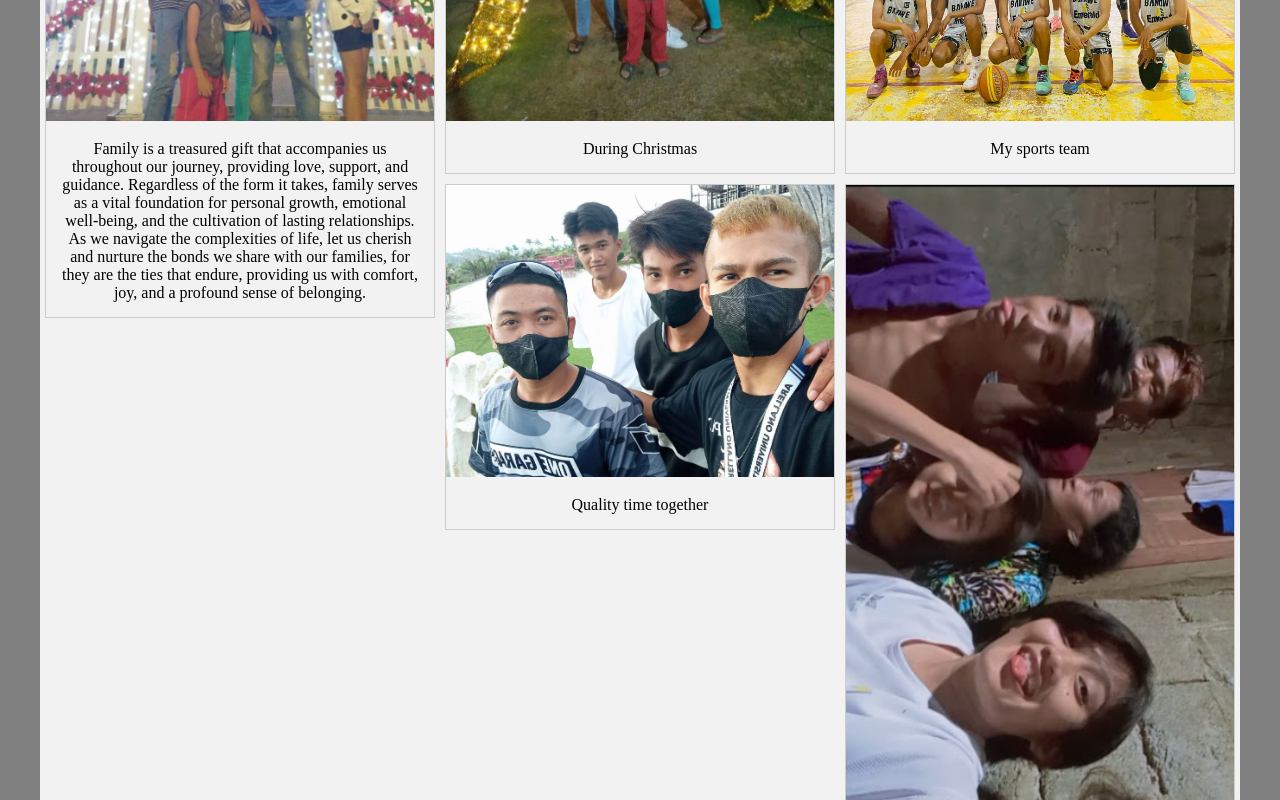
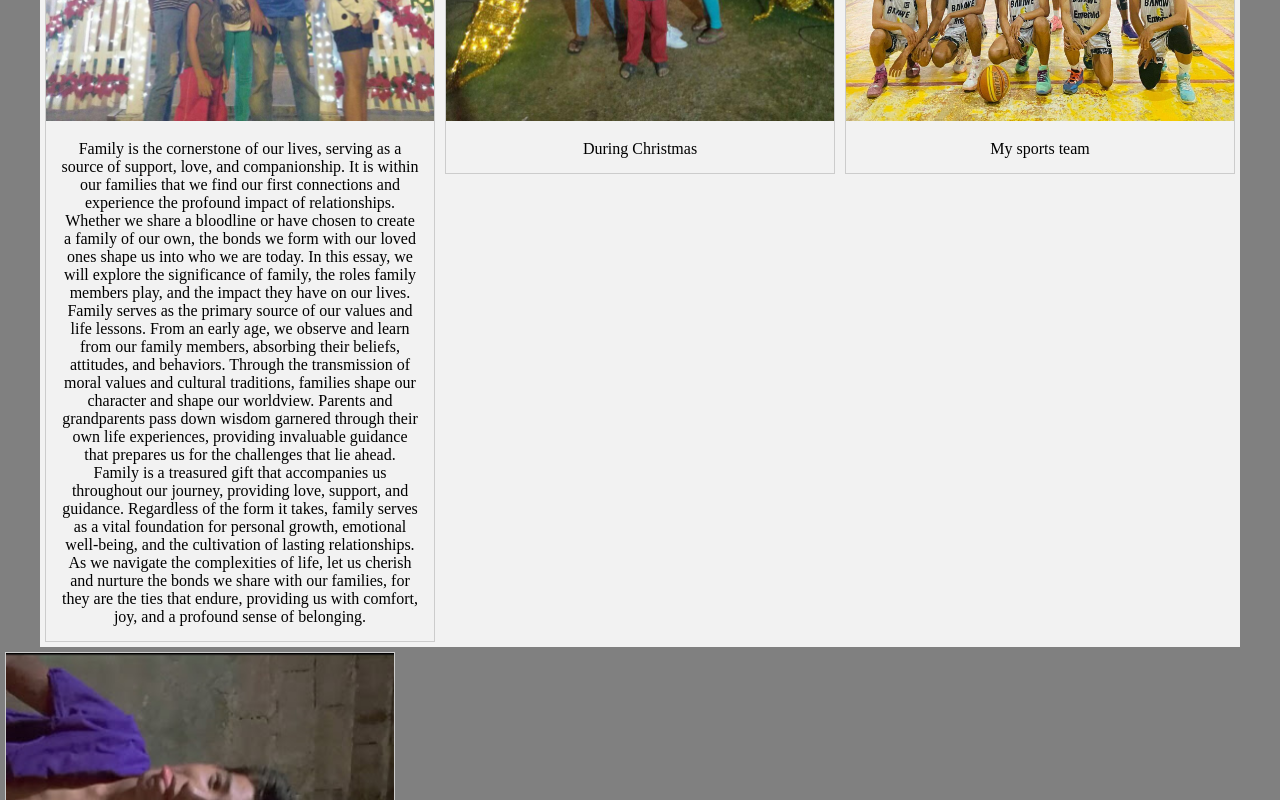
Before and after one commit to dayotphotos/Anthony, a plain HTML site: page index.html in a window 1280 px wide. Shown: the part 460-1260 px from the top of the page. Drawn offline with Linux system fonts and the light colour scheme.

Commit message:
Update index.html

```diff
--- a/index.html
+++ b/index.html
@@ -76,7 +76,7 @@ nav a:hover{
 
     <div class="gallery">
     <img src="img1.jpg">
-        <div class="desc">Family is a treasured gift that accompanies us throughout our journey, providing love, support, and guidance. Regardless of the form it takes, family serves as a vital foundation for personal growth, emotional well-being, and the cultivation of lasting relationships. As we navigate the complexities of life, let us cherish and nurture the bonds we share with our families, for they are the ties that endure, providing us with comfort, joy, and a profound sense of belonging.</div>
+        <div class="desc">Family is the cornerstone of our lives, serving as a source of support, love, and companionship. It is within our families that we find our first connections and experience the profound impact of relationships. Whether we share a bloodline or have chosen to create a family of our own, the bonds we form with our loved ones shape us into who we are today. In this essay, we will explore the significance of family, the roles family members play, and the impact they have on our lives. Family serves as the primary source of our values and life lessons. From an early age, we observe and learn from our family members, absorbing their beliefs, attitudes, and behaviors. Through the transmission of moral values and cultural traditions, families shape our character and shape our worldview. Parents and grandparents pass down wisdom garnered through their own life experiences, providing invaluable guidance that prepares us for the challenges that lie ahead. Family is a treasured gift that accompanies us throughout our journey, providing love, support, and guidance. Regardless of the form it takes, family serves as a vital foundation for personal growth, emotional well-being, and the cultivation of lasting relationships. As we navigate the complexities of life, let us cherish and nurture the bonds we share with our families, for they are the ties that endure, providing us with comfort, joy, and a profound sense of belonging.</div>
 </div>
 <div class="gallery">
     <img src="img6.jpg">
@@ -88,9 +88,6 @@ nav a:hover{
         <div class="desc"> My sports team</div>
 </div>
 
-<div class="gallery">
-    <img src="img4.jpg">
-        <div class="desc"> Quality time together</div>
 </div>
 
 <div class="gallery">
```
